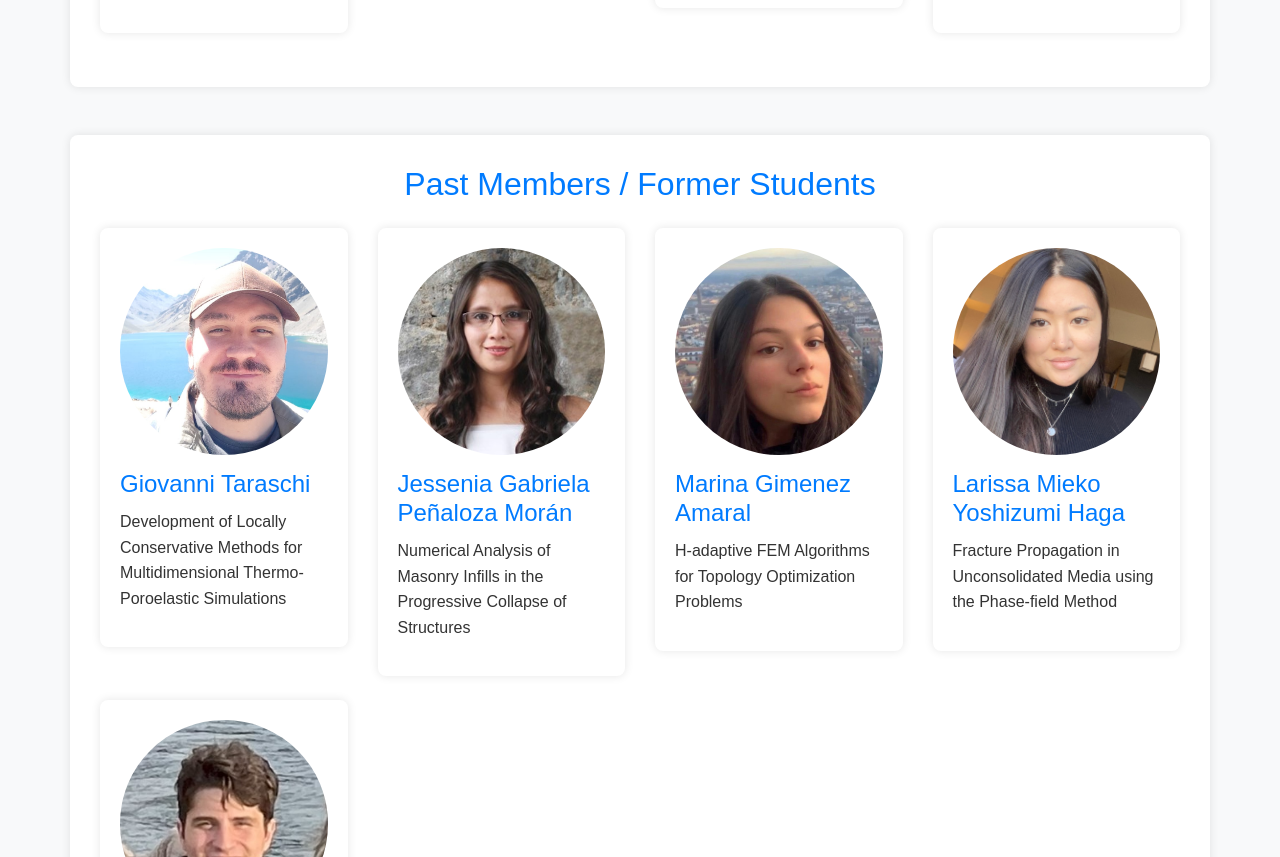
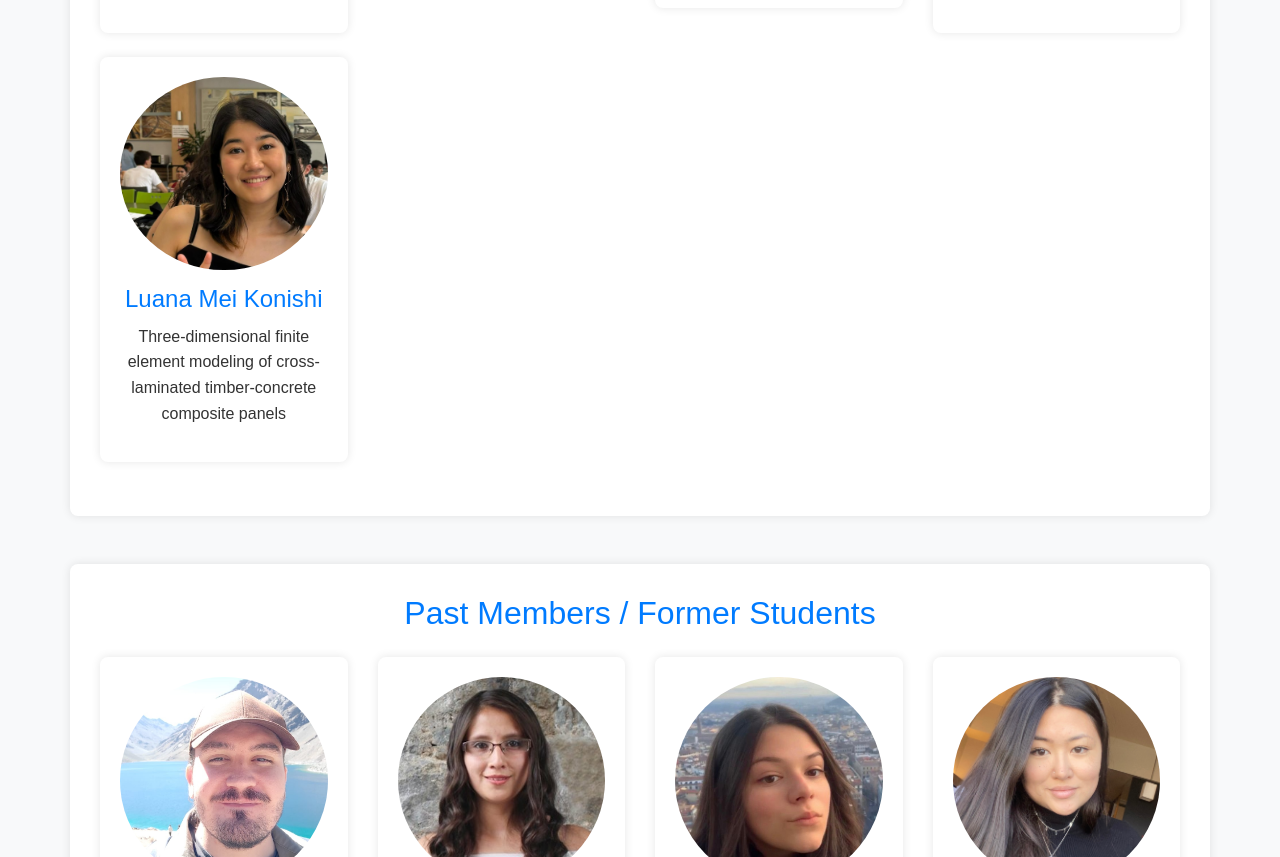
Before and after one commit to nathanshauer/nathanshauer, a plain HTML site: page index.html in a window 1280 px wide. Shown: the part 5554-6411 px from the top of the page. Drawn offline with nearby package versions, Linux system fonts and the light colour scheme.

Commit message:
feat: added luana as team member

```diff
--- a/index.html
+++ b/index.html
@@ -282,6 +282,14 @@
                     <p>Development of a Gmsh-Based Mesh Generator Tailored to GFEM Fracture Problems</p>
                 </div>
             </div>
+            <div class="col-md-3 mb-4">
+                <div class="team-member">
+                    <img src="figs/Luana.jpeg" alt="Luana Mei Konishi" class="team-photo">
+                    <h4>Luana Mei Konishi</h4>
+                    <p>Three-dimensional finite element modeling of cross-laminated timber-concrete composite panels</p>
+                </div>
+            </div>
+
         </div>
     </div>
 
```
Also changed, not shown: figs/Luana.jpeg (added).
